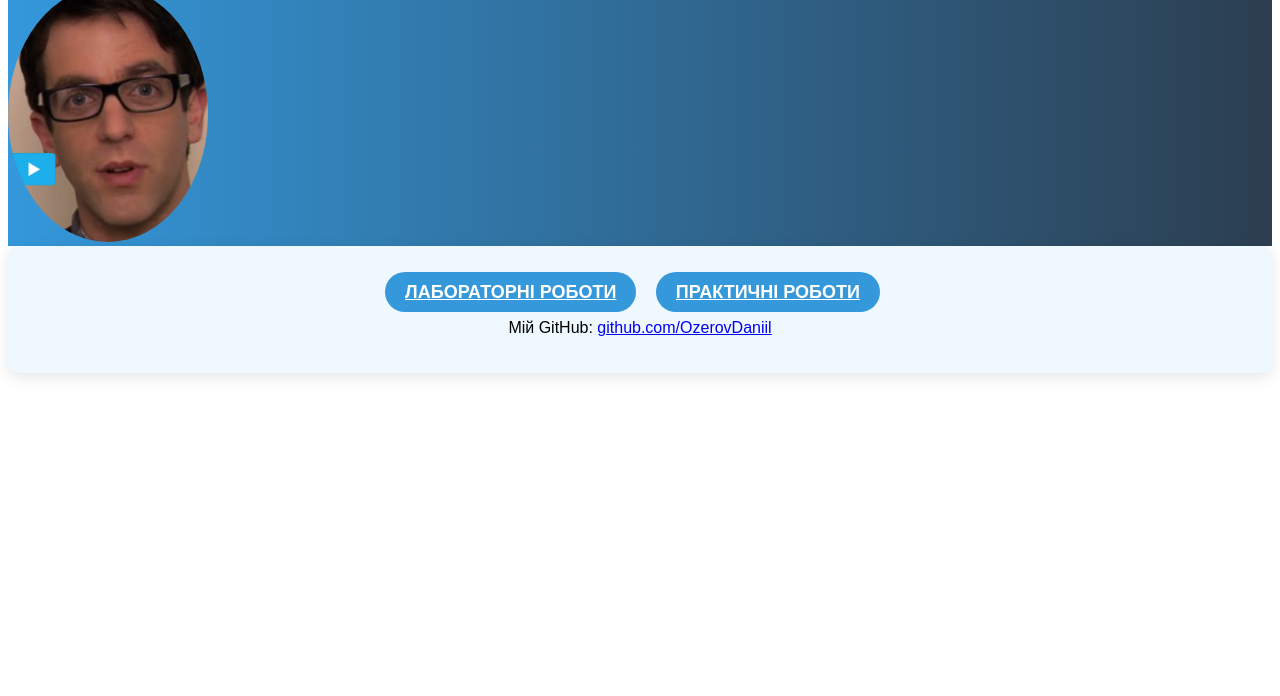
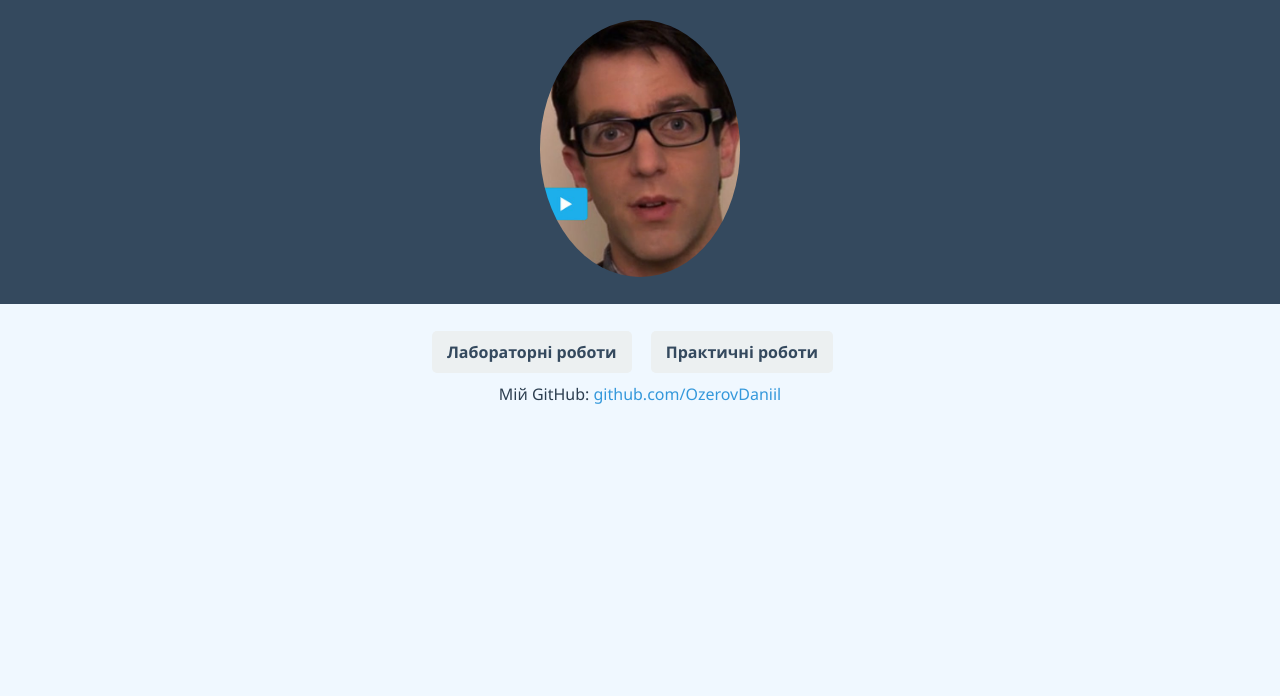
Before and after one commit to OzerovDaniil/HTML, a plain HTML site: page index.html in a window 1280 px wide. Shown: the part 104-800 px from the top of the page. Drawn offline with Linux system fonts and the light colour scheme.

Commit message:
vernylnazadvse

```diff
--- a/style.css
+++ b/style.css
@@ -1,21 +1,18 @@
 body {
-    font-family: 'Poppins', sans-serif;
+    font-family: 'Segoe UI', Tahoma, Geneva, Verdana, sans-serif;
+    background-color: #f0f8ff;
+    color: #2c3e50;
+    margin: 0;
+    padding: 0;
+    line-height: 1.6;
 }
 
-
 header {
-    background: linear-gradient(to right, #3498db, #2c3e50);
-    color: white;
-    text-shadow: 2px 2px 4px rgba(0, 0, 0, 0.3);
+    background-color: #34495e;
+    color: #ecf0f1;
+    padding: 20px 0;
+    text-align: center;
 }
-
-main {
-    background-color: #f0f8ff;
-    box-shadow: 0px 4px 15px rgba(0, 0, 0, 0.1);
-    padding: 20px;
-    border-radius: 10px;
-}
-
 
 header img {
     border-radius: 50%;
@@ -38,17 +35,18 @@ nav ul li {
 }
 
 nav ul li a {
-    color: #ffffff;
-    background-color: #3498db;
-    padding: 10px 20px;
-    border-radius: 25px;
-    text-transform: uppercase;
+    color: #34495e;
+    text-decoration: none;
     font-weight: bold;
-    transition: 0.4s;
+    padding: 10px 15px;
+    border-radius: 5px;
+    background-color: #ecf0f1;
+    transition: background-color 0.3s ease;
 }
 
 nav ul li a:hover {
-    background-color: #2c3e50;
+    background-color: #3498db;
+    color: #fff;
 }
 
 ul {
@@ -57,17 +55,14 @@ ul {
 }
 
 ul li {
-    margin: 15px 0;
-    font-size: 18px;
+    margin: 10px 0;
 }
 
-ul li a {
+a {
     color: #3498db;
-    font-weight: 500;
-    text-decoration: underline;
-    transition: color 0.3s;
+    text-decoration: none;
 }
 
-ul li a:hover {
-    color: #2c3e50;
+a:hover {
+    color: #2980b9;
 }
```
